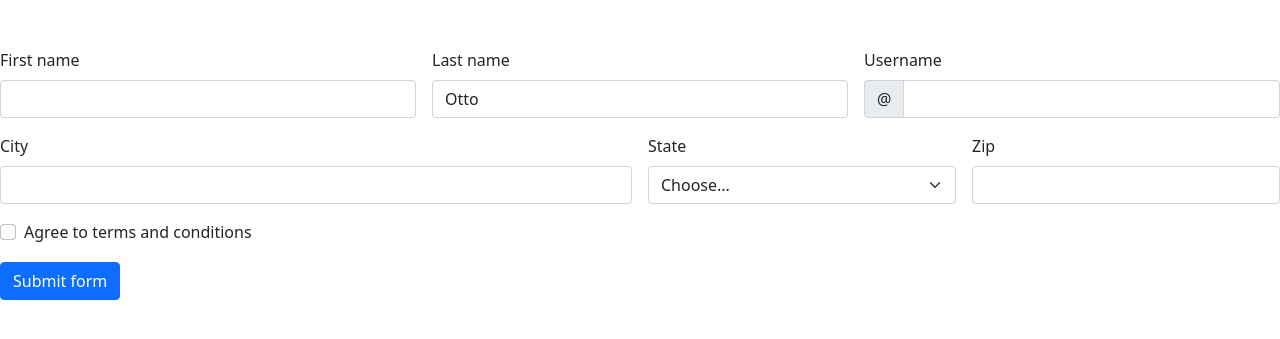
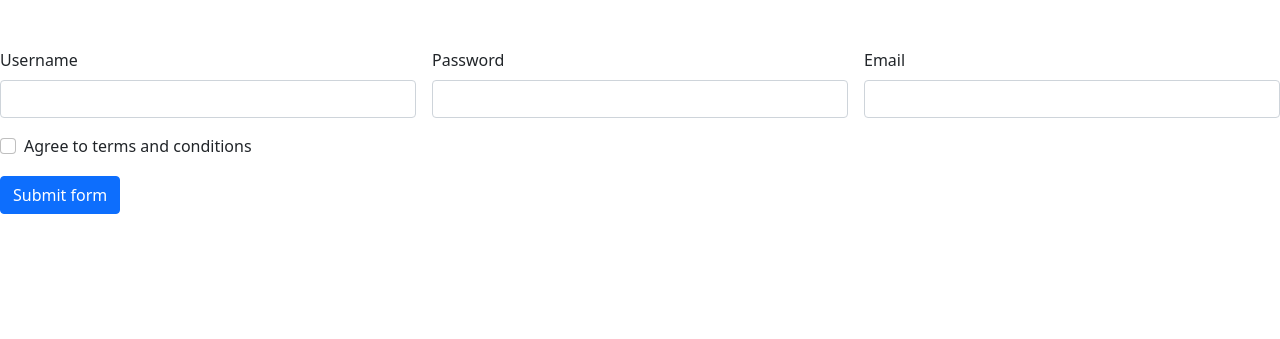
Before and after one commit to omri30000/Serverus, a Flask app: page /register in a window 1280 px wide. Shown: the part 56-395 px from the top of the page. Run offline with Flask 2, Linux system fonts and the light colour scheme; some libraries are stand-ins or nearby versions.

```diff
--- a/WebAppComponent/Main.py
+++ b/WebAppComponent/Main.py
@@ -1,9 +1,12 @@
 from flask import Flask
 from flask import render_template
 from flask import request
+from flask import redirect, url_for
+from flask import session
 
 
 app = Flask(__name__)
+app.secret_key = "secretKey"
 
 
 @app.route("/")  # if we use the domain only, we'll get here
@@ -13,20 +16,41 @@ def home_page():
 
 @app.route("/login", methods=["POST", "GET"])
 def login_page():
-    if request.method == "POST":
-        user = request.form['username']
-
-    return render_template("login.html")
+    if "userID" in session:  # the user is connected
+        return render_template("dashboard.html")
+    else:
+        if request.method == "POST":
+            # todo: find user in data base and add to session
+            return redirect(url_for("dashboard_page"))
+        else:  # GET request
+            return render_template("login.html")
 
 
-@app.route("/register")
+@app.route("/register", methods=["POST", "GET"])
 def register_page():
-    return render_template("register.html")
+    if request.method == "POST":
+        user_name = request.form["username"]
+        password = request.form["password"]
+        email = request.form["email"]
+
+        # session["userID"] = register_new_user(user_name, password, email)
+        return redirect(url_for("dashboard_page"))
+    else:  # GET request
+        return render_template("register.html")
 
 
 @app.route("/dashboard")
 def dashboard_page():
-    return render_template("dashboard.html")
+    if "userID" in session:  # the user is connected
+        return render_template("dashboard.html")
+    else:
+        return redirect(url_for("login_page"))
+
+
+@app.route("/logout")
+def logout():
+    session.pop("userID", None)
+    return redirect(url_for("login_page"))
 
 
 if __name__ == '__main__':
--- a/WebAppComponent/templates/register.html
+++ b/WebAppComponent/templates/register.html
@@ -2,10 +2,10 @@
 
 {% block content %}
 
-<form class="row g-3 needs-validation" novalidate>
+<form class="row g-3 needs-validation" action="/login" method="POST" novalidate>
     <div class="col-md-4">
-        <label for="validationCustom01" class="form-label">First name</label>
-        <input type="text" class="form-control" id="validationCustom01" value="" required>
+        <label for="validationCustom01" class="form-label">Username</label>
+        <input type="text" class="form-control" name="username" id="validationCustom01" value="" required>
 
         <div class="valid-feedback">
             Looks good!
@@ -13,8 +13,8 @@
     </div>
 
     <div class="col-md-4">
-        <label for="validationCustom02" class="form-label">Last name</label>
-        <input type="text" class="form-control" id="validationCustom02" value="Otto" required>
+        <label for="validationCustom02" class="form-label">Password</label>
+        <input type="text" class="form-control" name="password" id="validationCustom02" value="" required>
 
         <div class="valid-feedback">
             Looks good!
@@ -22,42 +22,11 @@
     </div>
 
     <div class="col-md-4">
-        <label for="validationCustomUsername" class="form-label">Username</label>
-        <div class="input-group has-validation">
-            <span class="input-group-text" id="inputGroupPrepend">@</span>
-            <input type="text" class="form-control" id="validationCustomUsername" aria-describedby="inputGroupPrepend" required>
-
-            <div class="invalid-feedback">
-                Please choose a username.
-            </div>
-        </div>
-    </div>
-
-    <div class="col-md-6">
-        <label for="validationCustom03" class="form-label">City</label>
-        <input type="text" class="form-control" id="validationCustom03" required>
+        <label for="validationCustomUsername" class="form-label">Email</label>
+        <input type="text" class="form-control" name="email" id="validationCustomUsername" aria-describedby="inputGroupPrepend" required>
 
         <div class="invalid-feedback">
-            Please provide a valid city.
-        </div>
-    </div>
-
-    <div class="col-md-3">
-        <label for="validationCustom04" class="form-label">State</label>
-        <select class="form-select" id="validationCustom04" required>
-        <option selected disabled value="">Choose...</option>
-        <option>...</option>
-        </select>
-        <div class="invalid-feedback">
-            Please select a valid state.
-        </div>
-    </div>
-
-    <div class="col-md-3">
-        <label for="validationCustom05" class="form-label">Zip</label>
-        <input type="text" class="form-control" id="validationCustom05" required>
-        <div class="invalid-feedback">
-            Please provide a valid zip.
+            Invalid Email.
         </div>
     </div>
 
```
Also changed, not shown: WebAppComponent/DatabaseManager.py (added, +45 -0 lines).
